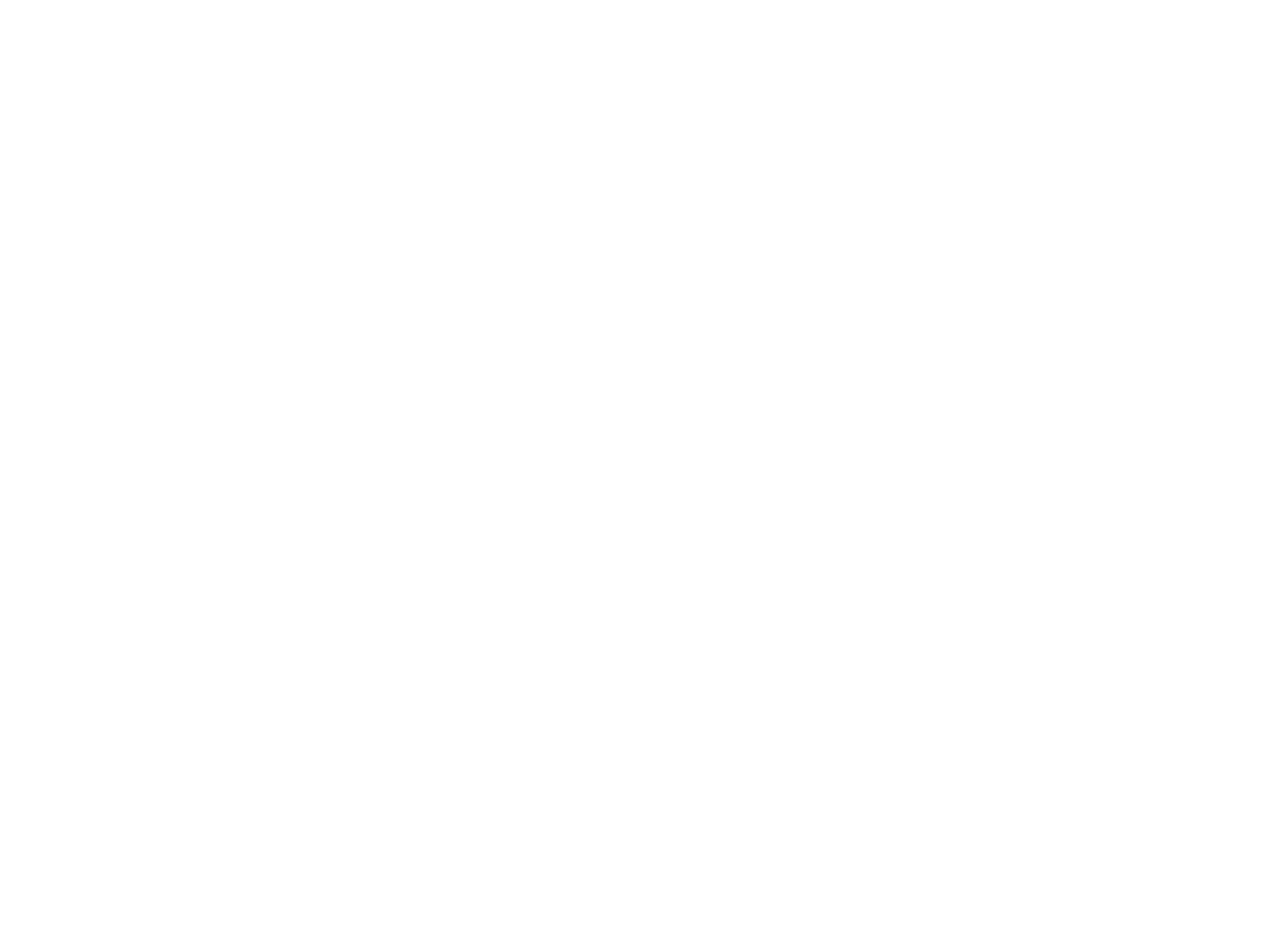
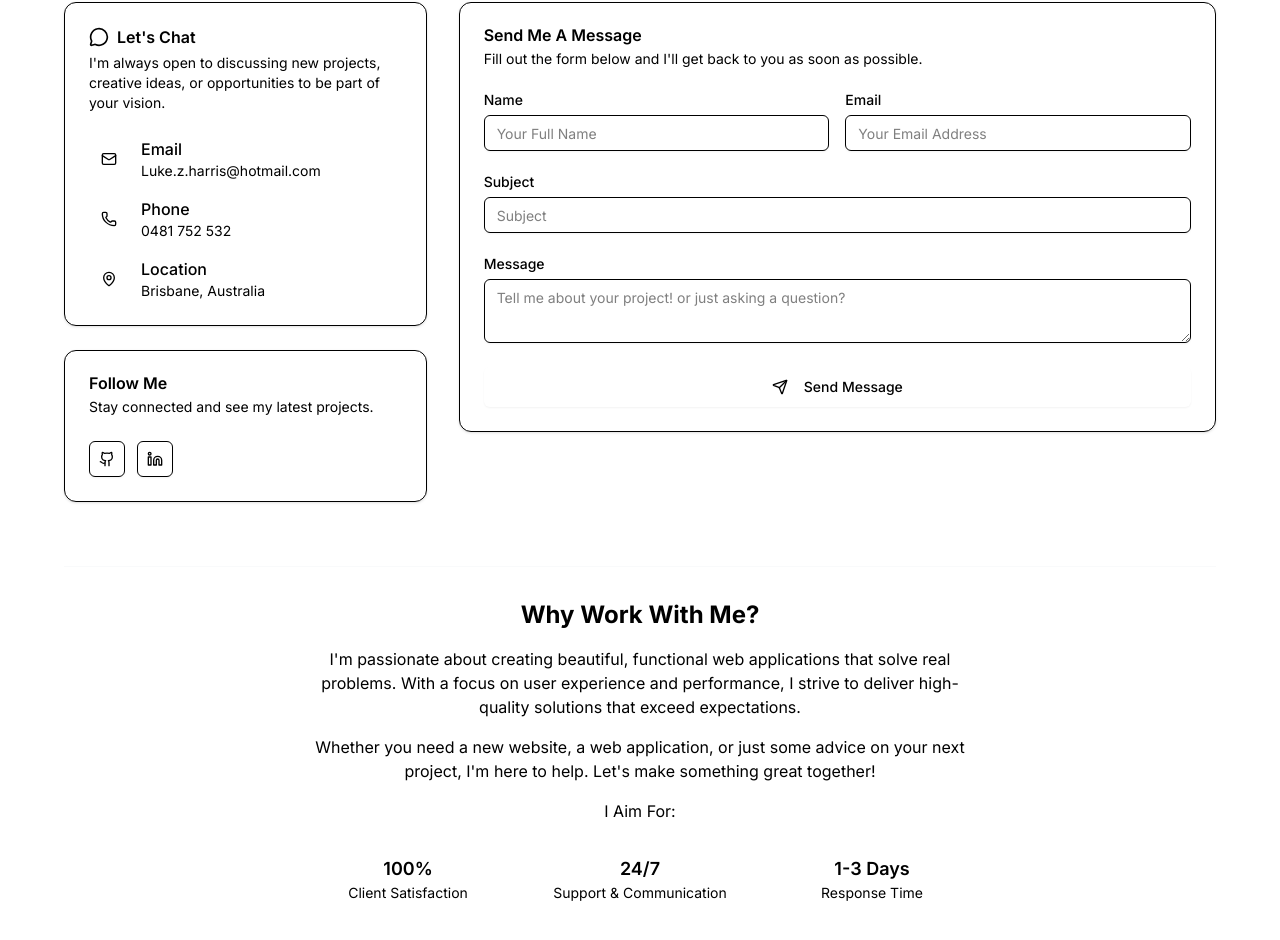
Before and after one commit to LukeZHar/t3-portfolio, a Next.js app: page /contact in a window 1280 px wide. Shown: the part 254-1194 px from the top of the page. Before the commit the page ends 800 px from the top, so only its background shows below. Built offline with nearby package versions, Linux system fonts and the light colour scheme.

Commit message:
Feat: styling begins

```diff
--- a/src/app/contact/page.tsx
+++ b/src/app/contact/page.tsx
@@ -79,7 +79,212 @@
 
           <div className="grid gap-8 lg:grid-cols-3">
             {/* Contact Info Section */}
-            <div className="space-y-6"></div>
+            <div className="space-y-6">
+              <Card>
+                <CardHeader>
+                  <CardTitle className="flex items-center gap-2">
+                    <MessageCircle className="text-primary h-5 w-5" />
+                    Let&apos;s Chat
+                  </CardTitle>
+                  <CardDescription>
+                    I&apos;m always open to discussing new projects, creative
+                    ideas, or opportunities to be part of your vision.
+                  </CardDescription>
+                </CardHeader>
+                <CardContent className="space-y-4">
+                  <div className="flex items-center gap-3">
+                    <div className="bg-primary/10 text-primary flex h-10 w-10 items-center justify-center rounded-lg">
+                      <Mail className="h-4 w-4" />
+                    </div>
+                    <div>
+                      <p className="font-medium">Email</p>
+                      <p className="text-muted-foreground text-sm">
+                        Luke.z.harris@hotmail.com
+                      </p>
+                    </div>
+                  </div>
+                  <div className="flex items-center gap-3">
+                    <div className="bg-primary/10 text-primary flex h-10 w-10 items-center justify-center rounded-lg">
+                      <Phone className="h-4 w-4" />
+                    </div>
+                    <div>
+                      <p className="font-medium">Phone</p>
+                      <p className="text-muted-foreground text-sm">
+                        0481 752 532
+                      </p>
+                    </div>
+                  </div>
+                  <div className="flex items-center gap-3">
+                    <div className="bg-primary/10 text-primary flex h-10 w-10 items-center justify-center rounded-lg">
+                      <MapPin className="h-4 w-4" />
+                    </div>
+                    <div>
+                      <p className="font-medium">Location</p>
+                      <p className="text-muted-foreground text-sm">
+                        Brisbane, Australia
+                      </p>
+                    </div>
+                  </div>
+                </CardContent>
+              </Card>
+
+              <Card>
+                <CardHeader>
+                  <CardTitle>Follow Me</CardTitle>
+                  <CardDescription>
+                    Stay connected and see my latest projects.
+                  </CardDescription>
+                </CardHeader>
+                <CardContent>
+                  <div className="flex gap-3">
+                    <Button variant={"outline"} size={"icon"} asChild>
+                      <a
+                        href="https://github.com/LukeZHar"
+                        target="_blank"
+                        rel="noopener noreferrer"
+                      >
+                        <Github className="h-5 w-5" />
+                      </a>
+                    </Button>
+                    <Button variant={"outline"} size={"icon"} asChild>
+                      <a
+                        href="https://www.linkedin.com/in/luke-z-harris/"
+                        target="_blank"
+                        rel="noopener noreferrer"
+                      >
+                        <Linkedin className="h-5 w-5" />
+                      </a>
+                    </Button>
+                  </div>
+                </CardContent>
+              </Card>
+            </div>
+
+            {/* Contact Form Section */}
+            <div className="lg:col-span-2">
+              <Card>
+                <CardHeader>
+                  <CardTitle>Send Me A Message</CardTitle>
+                  <CardDescription>
+                    Fill out the form below and I&apos;ll get back to you as
+                    soon as possible.
+                  </CardDescription>
+                </CardHeader>
+                <CardContent>
+                  <form onSubmit={handleSubmit} className="space-y-6">
+                    <div className="grid gap-4 md:grid-cols-2">
+                      <div className="space-y-2">
+                        <Label htmlFor="name">Name</Label>
+                        <Input
+                          id="name"
+                          name="name"
+                          value={formData.name}
+                          onChange={handleInputChange}
+                          placeholder="Your Full Name"
+                          required
+                          maxLength={30}
+                        />
+                      </div>
+                      <div className="space-y-2">
+                        <Label htmlFor="email">Email</Label>
+                        <Input
+                          id="email"
+                          name="email"
+                          type="email"
+                          value={formData.email}
+                          onChange={handleInputChange}
+                          placeholder="Your Email Address"
+                          required
+                          maxLength={70}
+                        />
+                      </div>
+                    </div>
+                    <div className="space-y-2">
+                      <Label htmlFor="subject">Subject</Label>
+                      <Input
+                        id="subject"
+                        name="subject"
+                        value={formData.subject}
+                        onChange={handleInputChange}
+                        placeholder="Subject"
+                        required
+                        maxLength={50}
+                      />
+                    </div>
+                    <div className="space-y-2">
+                      <Label htmlFor="message">Message</Label>
+                      <Textarea
+                        id="message"
+                        name="message"
+                        value={formData.message}
+                        onChange={handleInputChange}
+                        placeholder="Tell me about your project! or just asking a question?"
+                        required
+                        rows={6}
+                        maxLength={500}
+                      />
+                    </div>
+                    <Button
+                      type="submit"
+                      disabled={isSubmitting}
+                      className="w-full"
+                      size="lg"
+                    >
+                      {isSubmitting ? (
+                        "Sending..."
+                      ) : (
+                        <>
+                          <Send className="mr-2 h-4 w-4" />
+                          Send Message
+                        </>
+                      )}
+                    </Button>
+                  </form>
+                </CardContent>
+              </Card>
+            </div>
+          </div>
+
+          {/* Additional Info Section */}
+          <div className="mt-16 text-center">
+            <Separator className="mb-8" />
+            <div className="mx-auto max-w-2xl space-y-4">
+              <h2 className="text-2xl font-bold">Why Work With Me?</h2>
+              <p className="text-muted-foreground">
+                I&apos;m passionate about creating beautiful, functional web
+                applications that solve real problems. With a focus on user
+                experience and performance, I strive to deliver high-quality
+                solutions that exceed expectations.
+              </p>
+              <p className="text-muted-foreground">
+                Whether you need a new website, a web application, or just some
+                advice on your next project, I&apos;m here to help. Let&apos;s
+                make something great together!
+              </p>
+              <p className="text-muted-foreground">I Aim For:</p>
+              <div className="mt-8 grid gap-6 md:grid-cols-3">
+                <div className="text-center">
+                  <div className="text-primary text-lg font-semibold">100%</div>
+                  <div className="text-muted-foreground text-sm">
+                    Client Satisfaction
+                  </div>
+                </div>
+                <div className="text-center">
+                  <div className="text-primary text-lg font-semibold">24/7</div>
+                  <div className="text-muted-foreground text-sm">
+                    Support & Communication
+                  </div>
+                </div>
+                <div className="text-center">
+                  <div className="text-primary text-lg font-semibold">
+                    1-3 Days
+                  </div>
+                  <div className="text-muted-foreground text-sm">
+                    Response Time
+                  </div>
+                </div>
+              </div>
+            </div>
           </div>
         </div>
       </div>
--- a/src/app/page.tsx
+++ b/src/app/page.tsx
@@ -209,7 +209,7 @@
               and backend challenges effectively.
             </p>
           </div>
-          <div className="grid gap-6 md:grid-cols-2 lg:grid-cols-4">
+          <div className="grid gap-6 md:grid-cols-2 lg:grid-cols-3">
             {skills.map((skillGroup) => (
               <Card
                 key={skillGroup.category}
--- a/src/app/projects/page.tsx
+++ b/src/app/projects/page.tsx
@@ -192,9 +192,9 @@
 
           {/* Filters */}
           <Tabs value={isActiveTab} onValueChange={setIsActiveTab}>
-            <TabsList className="mx-auto grid w-full max-w-md grid-cols-4">
-              <TabsTrigger value="all">All</TabsTrigger>
-              <TabsTrigger value="featured">Featured</TabsTrigger>
+            <TabsList className="mx-auto mb-4 flex flex-row w-full max-w-md">
+              <TabsTrigger className="focus:bg-black/100" value="all">All</TabsTrigger>
+              <TabsTrigger className="focus:bg-amber-300" value="featured">Featured</TabsTrigger>
               <TabsTrigger value="full stack">Full Stack</TabsTrigger>
               <TabsTrigger value="backend">Backend</TabsTrigger>
               <TabsTrigger value="frontend">Frontend</TabsTrigger>
--- a/src/components/Navigation.tsx
+++ b/src/components/Navigation.tsx
@@ -21,12 +21,12 @@
 
   return (
     <nav className="bg-background/95 supports-[backdrop-filter]:bg-background/60 fixed top-0 z-50 w-full border-b backdrop-blur">
-      <div className="container flex h-16 items-center justify-between">
+      <div className="container flex h-16 items-center justify-around">
         <Link href="/" className="text-primary text-xl font-bold">
           <img
             src="/L.H.png"
             alt="Logo"
-            className="h-8 w-8 rounded-full ml-5"
+            className="ml-5 h-8 w-8 rounded-full"
           />
         </Link>
 
--- a/src/components/ui/badge.tsx
+++ b/src/components/ui/badge.tsx
@@ -22,8 +22,8 @@
     defaultVariants: {
       variant: "default",
     },
-  }
-)
+  },
+);
 
 function Badge({
   className,
--- a/src/styles/globals.css
+++ b/src/styles/globals.css
@@ -1,10 +1,7 @@
 @import url("https://fonts.googleapis.com/css2?family=Inter:wght@100;200;300;400;500;600;700;800;900&display=swap");
 
-@import "tailwindcss/preflight";
-@import "tailwindcss/utilities";
 @import "tailwindcss";
 
-@layer base {
 :root {
   --background: 0 0% 100%;
   --foreground: 224 71.4% 4.1%;
@@ -91,13 +88,8 @@
   --sidebar-ring: 217.2 91.2% 59.8%;
   --radius: 0.5rem;
 }
-}
 
 @layer base {
-  * {
-    @apply border;
-  }
-
   body {
     font-family:
       "Inter",
```
Also changed, not shown: tailwind.config.ts (+24 -0 lines). Lines whose indentation alone changed are shown as unchanged.
